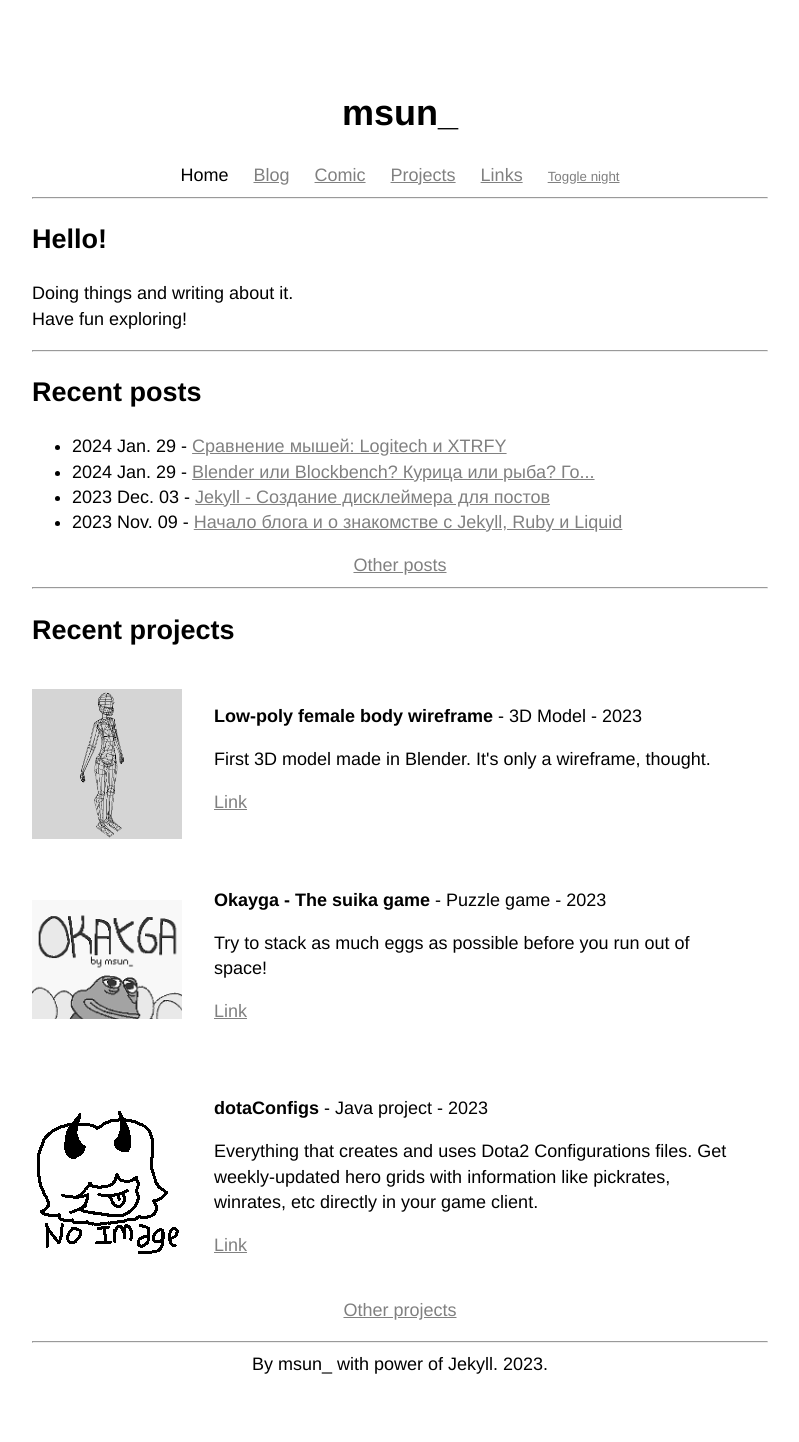
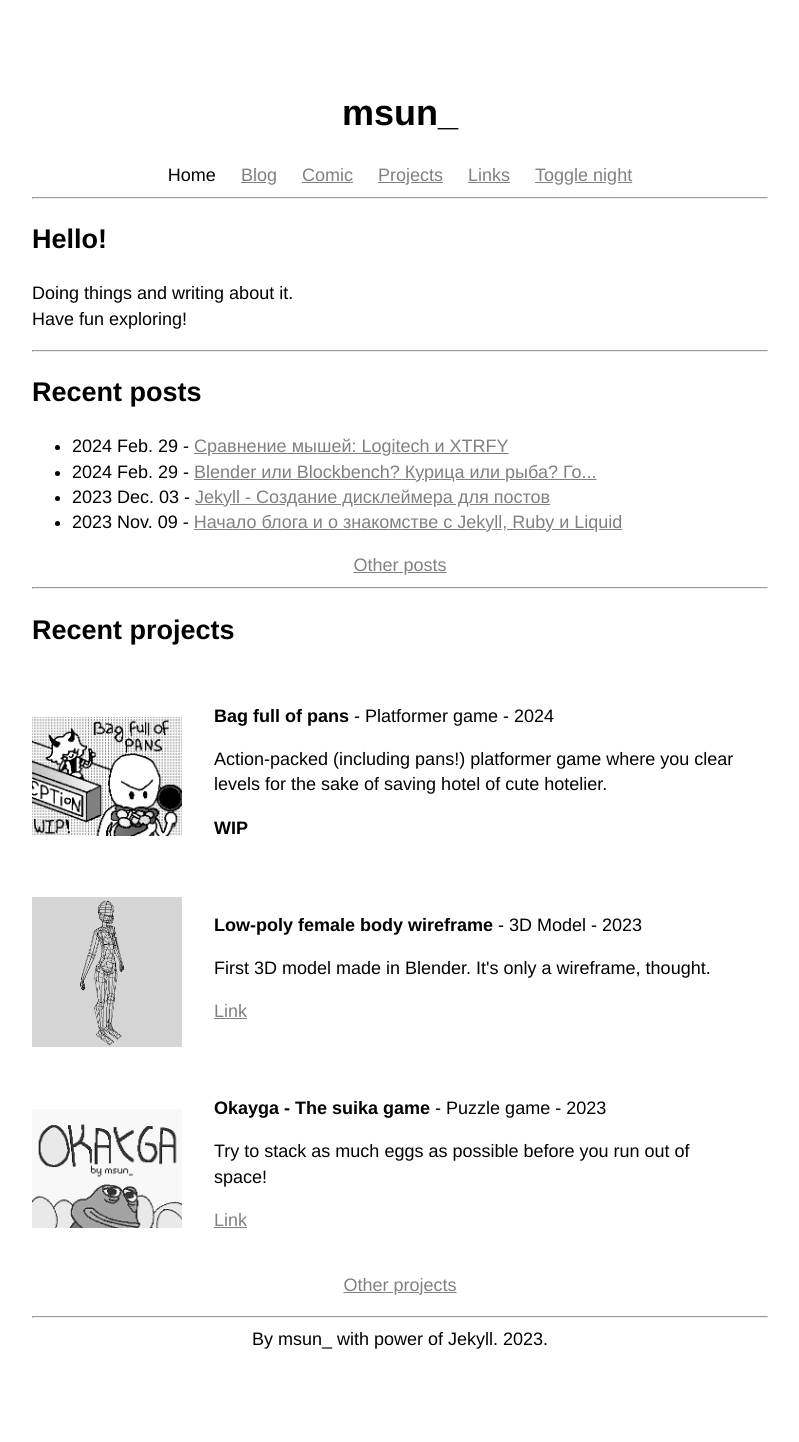
Before and after one commit to msun-dev/msun-dev.github.io, a Jekyll site: the page built from _pages/index.markdown, in a window 1280 px wide. Shown: the whole page, without its empty margins (240-1039 px from the left). Built offline with Jekyll 4.4.1, drawn with Linux system fonts in a browser that asks for light colours; after the commit the page ends 1416 px from its top, so only the background shows below that.

Commit message:
Commit #22: "We need to get back to work"
Its bad that I totally forgot about my website. Need to start working on it again! But its super hard to find time when you work on the game 24/7. You simply only can think about one thing.

- "Toggle night" button is now with proper size
- Little changes in project.yml parser
- Added new project (WIP). Check it out!
- Added empty posts (Need to write smthng tho)

```diff
--- a/_data/projects.yml
+++ b/_data/projects.yml
@@ -5,6 +5,14 @@
 #   image: /assets/images/projects/
 #   link:
 #   link-blog:
+
+- name: "Bag full of pans"
+  year: 2024
+  type: Platformer game
+  description: Action-packed (including pans!) platformer game where you clear levels for the sake of saving hotel of cute hotelier.
+  image: /assets/images/projects/bags_wip.png
+  link:
+  link-blog:
 
 - name: Low-poly female body wireframe
   year: 2023
@@ -14,7 +22,7 @@
   link: https://skfb.ly/oPqvs
   link-blog:
 
-- name: Okayga - The suika game
+- name: "Okayga - The suika game"
   year: 2023
   type: Puzzle game
   description: Try to stack as much eggs as possible before you run out of space!
--- a/_pages/index.markdown
+++ b/_pages/index.markdown
@@ -36,7 +36,11 @@ Have fun exploring!
         <div class="project-text">
         <b> {{ project.name }}</b> - {{ project.type }} - {{ project.year }}
         <p> {{ project.description }}</p>
-        <a href="{{ project.link }}" target="_blank">Link</a>
+        {% if project.link %}
+          <a href="{{ project.link }}" target="_blank">Link</a>
+        {% else %}
+          <b>WIP</b>
+        {% endif %}
         {% if project.link-blog %}
          - <a href="{{ project.link-blog }}" target="_blank">Link to post</a>
         {% endif %}
--- a/_pages/projects.markdown
+++ b/_pages/projects.markdown
@@ -21,7 +21,11 @@ is_post: false
         <div class="project-text">
         <b> {{ project.name }}</b> - {{ project.type }} - {{ project.year }}
         <p> {{ project.description }}</p>
-        <a href="{{ project.link }}" target="_blank">Link</a>
+        {% if project.link %}
+          <a href="{{ project.link }}" target="_blank">Link</a>
+        {% else %}
+          <b>WIP</b>
+        {% endif %}
         {% if project.link-blog %}
          - <a href="{{ project.link-blog }}" target="_blank">Link to post</a>
         {% endif %}
--- a/_sass/_nav.scss
+++ b/_sass/_nav.scss
@@ -3,7 +3,11 @@ nav {
     text-align: center;
 }
 
-.nav{
+.nav {
     display: inline;
     margin-inline: 10px;
 }
+
+.nav *{
+    font-size: 18px;
+}
```
Also changed, not shown: _posts/2024-01-30-blender-vs-blockbench.md (+1 -1 lines), _posts/2024-01-30-mices-comparison.md (+1 -1 lines), assets/images/projects/bags_wip.png (added), 5 other files.
